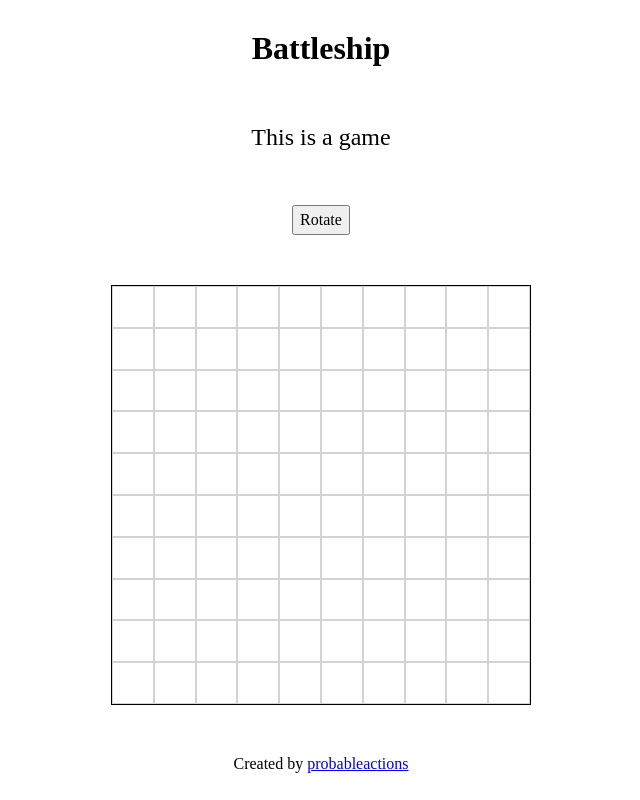
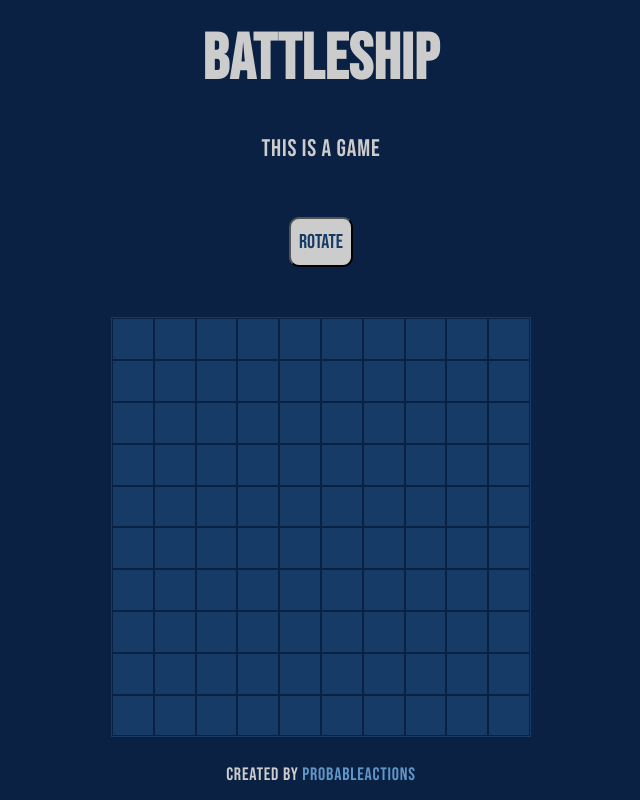
Before and after one commit to jlyon12/battleship, a website built with webpack: page src/template.html in a window 1280 px wide. Both pictures are taken after a click on the button "Start Game". Shown: the whole page, without its empty margins (319-959 px from the left). Built offline with nearby package versions, Linux system fonts and the light colour scheme.

Commit message:
Style Update - fonts and colors

```diff
--- a/src/styles/main.scss
+++ b/src/styles/main.scss
@@ -1,8 +1,32 @@
+@font-face {
+	font-display: swap;
+	font-family: 'Bebas Neue';
+	font-style: normal;
+	font-weight: 400;
+	src: url('../assets/fonts/bebas-neue-v10-latin-regular.woff2') format('woff2');
+}
+$ff-primary: 'Bebas Neue', system-ui;
+$clr-background: #0a2144;
+$clr-text: #cccccc;
+$clr-board-water: #163b66;
+$clr-board-ship: #c1cfda;
+$clr-board-valid: #c1cfda;
+$clr-board-invalid: #941c2f;
+$clr-board-miss: #6196c6;
+$clr-board-hit: #941c2f;
+
 .page-wrapper {
-	min-height: 100vh;
 	display: grid;
 	align-content: space-around;
 	text-align: center;
+	background-color: $clr-background;
+	color: $clr-text;
+	font-family: $ff-primary;
+
+	letter-spacing: 0.05rem;
+}
+.header {
+	font-size: 2rem;
 }
 
 .main {
@@ -10,6 +34,7 @@
 	grid-template-areas: 'text' 'controls' 'game';
 	place-content: center;
 	gap: 50px;
+	grid-template-rows: min-content, min-content, 1fr;
 	&__game-text {
 		grid-area: text;
 		font-size: 1.5rem;
@@ -19,6 +44,17 @@
 		display: grid;
 		grid-auto-flow: column;
 		place-content: space-around;
+		.btn {
+			appearance: none;
+			font-size: 1.25rem;
+			border-radius: 10px;
+			padding: 0.5rem;
+			background-color: $clr-text;
+			color: $clr-board-water;
+		}
+		.btn:hover {
+			background-color: $clr-board-miss;
+		}
 	}
 	&__game {
 		grid-area: game;
@@ -28,29 +64,41 @@
 		gap: 50px;
 	}
 	&__board {
+		height: 420px;
 		width: 420px;
-		height: 420px;
-		border: 1px solid black;
+		border: 1px solid $clr-board-water;
 		display: grid;
 		grid-template: repeat(10, 1fr) / repeat(10, 1fr);
 		&__cell {
-			border: 1px solid lightgray;
+			background-color: $clr-board-water;
+			border: 1px solid #0a2144;
 		}
 		.ship {
-			background-color: rgb(65, 65, 65);
+			background-color: $clr-board-ship;
 		}
 		.hit {
-			background-color: rgb(188, 88, 88);
+			background-color: $clr-board-hit;
 		}
 		.miss {
-			background-color: rgb(95, 190, 230);
+			background-color: $clr-board-miss;
 		}
 		.valid-placement {
-			background-color: rgb(95, 230, 111);
+			background-color: $clr-board-valid;
 		}
 		.invalid-placement {
-			background-color: rgb(230, 163, 95);
+			background-color: $clr-board-invalid;
 		}
+	}
+}
+
+.footer {
+	font-size: 1.125rem;
+	&__link {
+		text-decoration: none;
+		color: $clr-board-miss;
+	}
+	&__link:hover {
+		color: $clr-text;
 	}
 }
 .hidden {
```
Also changed, not shown: src/assets/fonts/bebas-neue-v10-latin-regular.woff2 (added).
